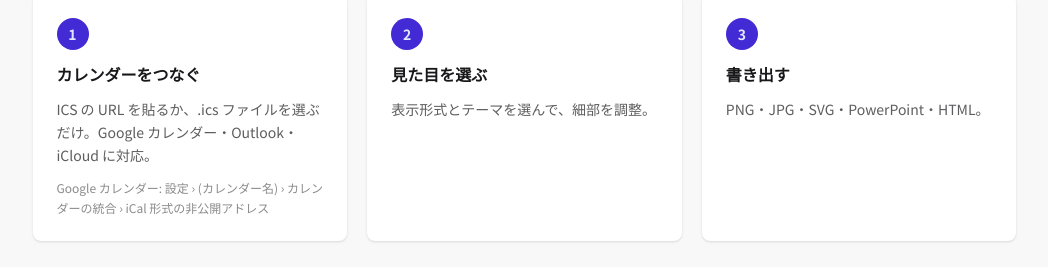
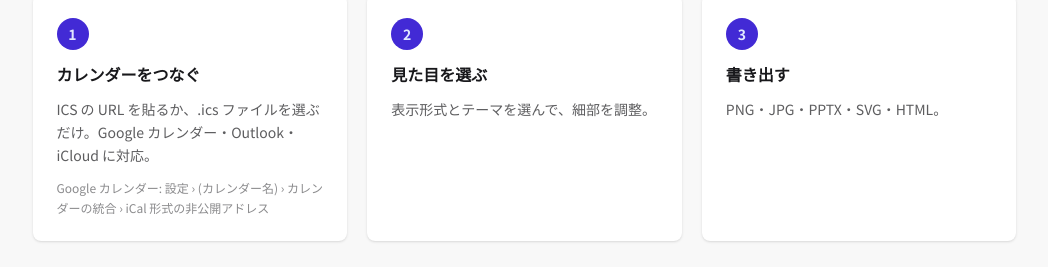
Before and after one commit to nakomochi/calendar-image, a SvelteKit app: page / in a window 1280 px wide. Shown: the part 752-1019 px from the top of the page, without its empty margins (108-1156 px from the left). Built offline with nearby package versions, Linux system fonts and the light colour scheme.

Commit message:
chore: label PowerPoint export as PPTX

```diff
--- a/src/lib/components/editor/Toolbar.svelte
+++ b/src/lib/components/editor/Toolbar.svelte
@@ -22,7 +22,7 @@
     { format: 'png', label: 'PNG', hint: '画像・高画質' },
     { format: 'jpg', label: 'JPG', hint: '画像・軽量' },
     { format: 'svg', label: 'SVG', hint: 'ベクター (Figma・Illustrator)' },
-    { format: 'pptx', label: 'PowerPoint', hint: '編集できるスライド' },
+    { format: 'pptx', label: 'PPTX', hint: 'PowerPoint・Google スライド' },
     { format: 'html', label: 'HTML', hint: 'Web ページ' },
   ];
 
--- a/src/routes/+page.svelte
+++ b/src/routes/+page.svelte
@@ -21,7 +21,7 @@
     },
     {
       title: '書き出す',
-      body: 'PNG・JPG・SVG・PowerPoint・HTML。',
+      body: 'PNG・JPG・PPTX・SVG・HTML。',
     },
   ];
 
```
